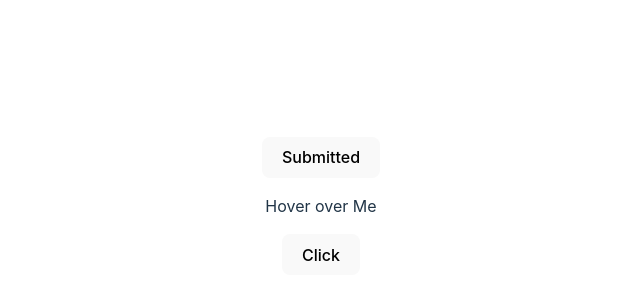
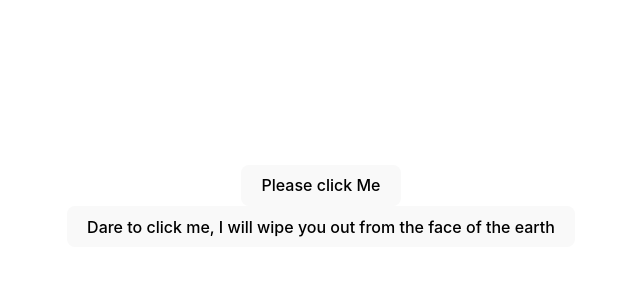
Before and after one commit to sharpviking/First-React-App, a React (Vite) app: page / in a window 1280 px wide. Shown: the part 194-494 px from the top of the page, without its empty margins (319-959 px from the left). Built offline with nearby package versions, Linux system fonts and the light colour scheme.

Commit message:
clicker exercise

```diff
--- a/src/App.jsx
+++ b/src/App.jsx
@@ -11,6 +11,7 @@ import ShoppingList from "./ShoppingList";
 import PropertyList from "./PropertyList";
 import Clicker from "./Clicker";
 import Form from "./Form";
+import Clickers from "./Clickers";
 
 // const data = [
 //   { id: 1, item: "eggs", quantity: 7, completed: false },
@@ -31,8 +32,13 @@ import Form from "./Form";
 function App() {
   return (
     <div>
-      <Form />
-      <Clicker />
+      <Clickers message="Hi" buttonText="Please click Me" />
+      <Clickers
+        message="Dont click me"
+        buttonText="Dare to click me, I will wipe you out from the face of the earth"
+      />
+      {/* <Form />
+      <Clicker /> */}
       {/* <PropertyList properties={properties} /> */}
       {/* <ShoppingList items={data} /> */}
       {/* <Slots val1="🍍" val2="🍍" val3="🍍" />
--- /dev/null
+++ b/src/Clickers.jsx
@@ -0,0 +1,10 @@
+export default function Clickers({ message, buttonText }) {
+  function handleClick() {
+    alert(message);
+  }
+  return (
+    <div>
+      <button onClick={handleClick}>{buttonText}</button>
+    </div>
+  );
+}
```
